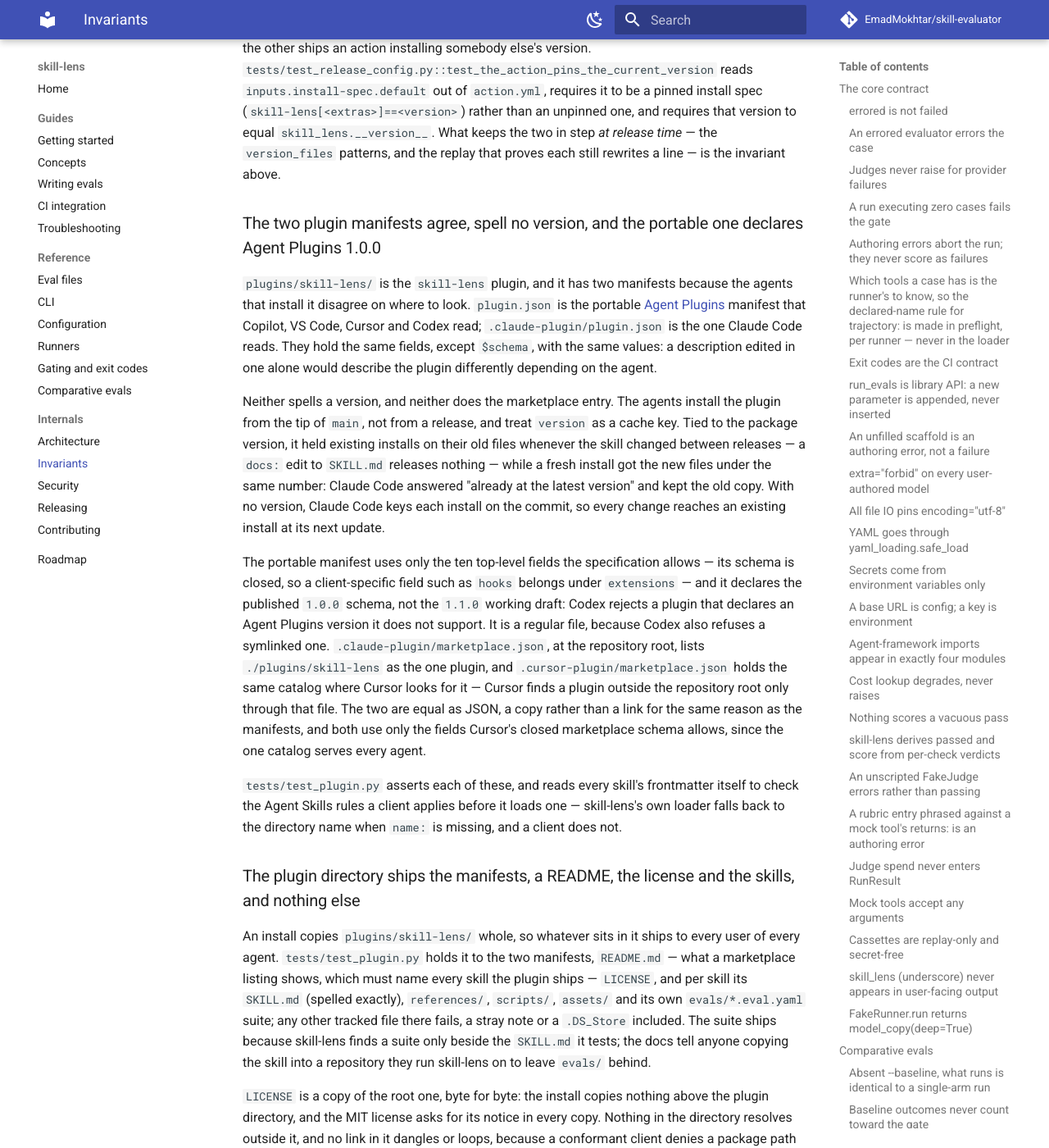
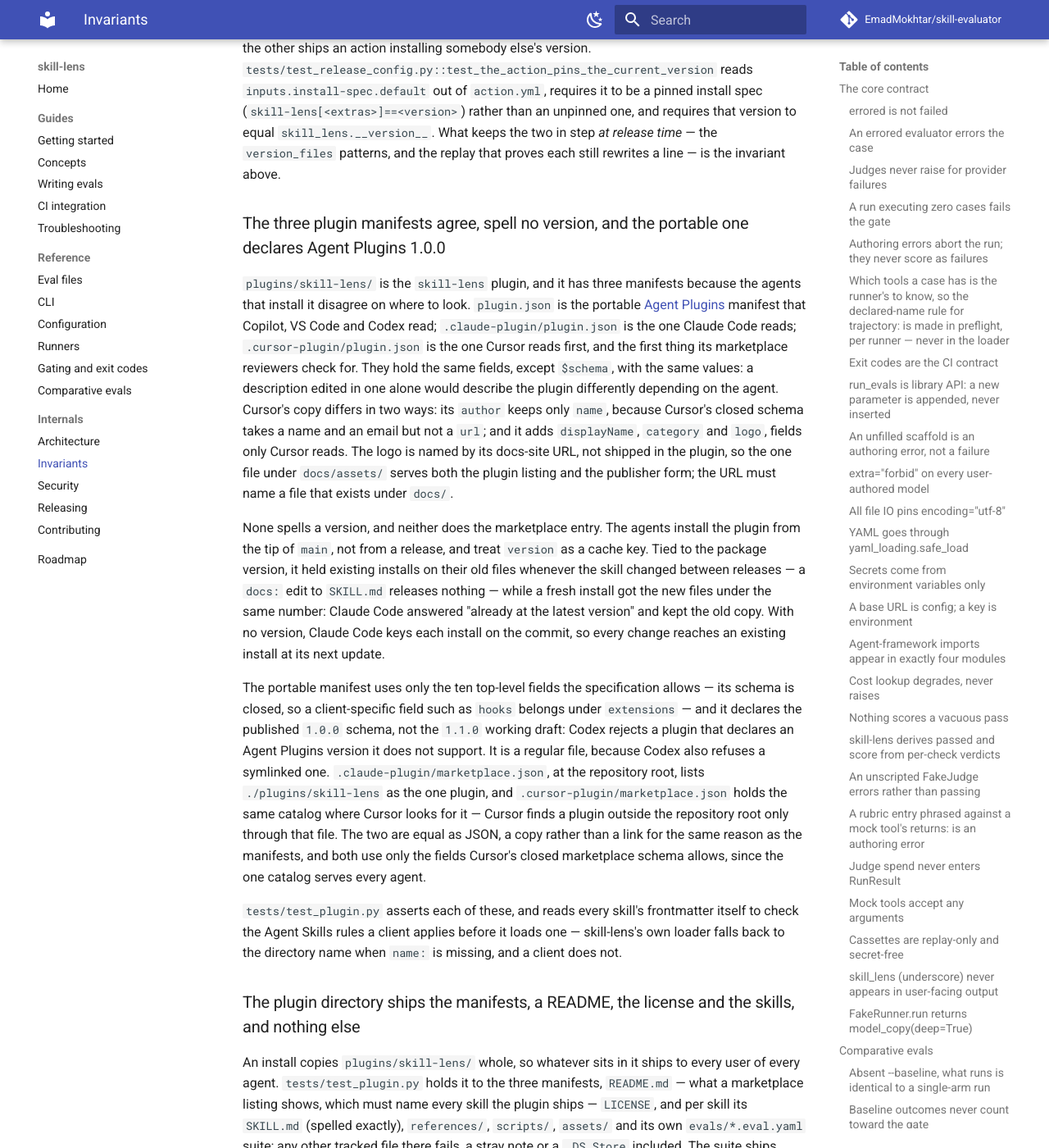
Before and after one commit to EmadMokhtar/skill-evaluator, an MkDocs documentation site: the page built from docs/invariants.md, in a window 1280 px wide and 1400 px high, scrolled down 13224 px. Shown: the whole window at 82% size. Built offline with MkDocs 1.6.1 and Material for MkDocs 9.7.7, drawn with Linux system fonts in a browser that asks for light colours; comment, search, counter and statistics services are not loaded.

Commit message:
feat: add a Cursor manifest to the skill-lens plugin
Cursor's marketplace reviewers check for .cursor-plugin/plugin.json inside
the plugin before anything else (the review-plugin-submission skill in
cursor/plugins). Without it Cursor still loads the plugin by folder, but
a reviewer following that checklist would send the submission back.

The new manifest carries the same fields as the other two, with two
differences. Its author keeps only the name, because Cursor's closed
schema takes a name and an email but no url. It adds displayName,
category (developer-tools) and logo, which names the logo by its
docs-site URL so one file serves the plugin listing and the publisher
form. It spells no version, like the other two.

tests/test_plugin.py now holds all three manifests to the same shared
fields and no version, checks the new one against Cursor's closed
schema, and requires its logo URL to name a file under docs/. The
manifest also validates against cursor/plugins' plugin.schema.json.

Co-Authored-By: Claude Opus 5.5 <noreply@anthropic.com>
Claude-Session: https://claude.ai/code/session_018GcMHtsqqrPmbeypgCvfiq

```diff
--- a/docs/invariants.md
+++ b/docs/invariants.md
@@ -530,16 +530,22 @@ equal `skill_lens.__version__`. What keeps the two in step *at release time* —
 `version_files` patterns, and the replay that proves each still rewrites a line — is the
 invariant above.
 
-### The two plugin manifests agree, spell no version, and the portable one declares Agent Plugins 1.0.0
-
-`plugins/skill-lens/` is the `skill-lens` plugin, and it has two manifests because the agents
-that install it disagree on where to look. `plugin.json` is the portable
-[Agent Plugins](https://agent-plugins.org/) manifest that Copilot, VS Code, Cursor and Codex
-read; `.claude-plugin/plugin.json` is the one Claude Code reads. They hold the same fields,
-except `$schema`, with the same values: a description edited in one alone would describe the
-plugin differently depending on the agent.
-
-Neither spells a version, and neither does the marketplace entry. The agents install the
+### The three plugin manifests agree, spell no version, and the portable one declares Agent Plugins 1.0.0
+
+`plugins/skill-lens/` is the `skill-lens` plugin, and it has three manifests because the
+agents that install it disagree on where to look. `plugin.json` is the portable
+[Agent Plugins](https://agent-plugins.org/) manifest that Copilot, VS Code and Codex read;
+`.claude-plugin/plugin.json` is the one Claude Code reads; `.cursor-plugin/plugin.json` is the
+one Cursor reads first, and the first thing its marketplace reviewers check for. They hold the
+same fields, except `$schema`, with the same values: a description edited in one alone would
+describe the plugin differently depending on the agent. Cursor's copy differs in two ways:
+its `author` keeps only `name`, because Cursor's closed schema takes a name and an email but
+not a `url`; and it adds `displayName`, `category` and `logo`, fields only Cursor reads. The
+logo is named by its docs-site URL, not shipped in the plugin, so the one file under
+`docs/assets/` serves both the plugin listing and the publisher form; the URL must name a file
+that exists under `docs/`.
+
+None spells a version, and neither does the marketplace entry. The agents install the
 plugin from the tip of `main`, not from a release, and treat `version` as a cache key. Tied
 to the package version, it held existing installs on their old files whenever the skill
 changed between releases — a `docs:` edit to `SKILL.md` releases nothing — while a fresh
@@ -565,7 +571,7 @@ falls back to the directory name when `name:` is missing, and a client does not.
 ### The plugin directory ships the manifests, a README, the license and the skills, and nothing else
 
 An install copies `plugins/skill-lens/` whole, so whatever sits in it ships to every user of
-every agent. `tests/test_plugin.py` holds it to the two manifests, `README.md` — what a
+every agent. `tests/test_plugin.py` holds it to the three manifests, `README.md` — what a
 marketplace listing shows, which must name every skill the plugin ships — `LICENSE`, and per
 skill its
 `SKILL.md` (spelled exactly), `references/`, `scripts/`, `assets/` and its own
```
Also changed, not shown: CLAUDE.md (+8 -5 lines), docs/releasing.md (+1 -1 lines), docs/writing-evals.md (+3 -2 lines), 2 other files.
